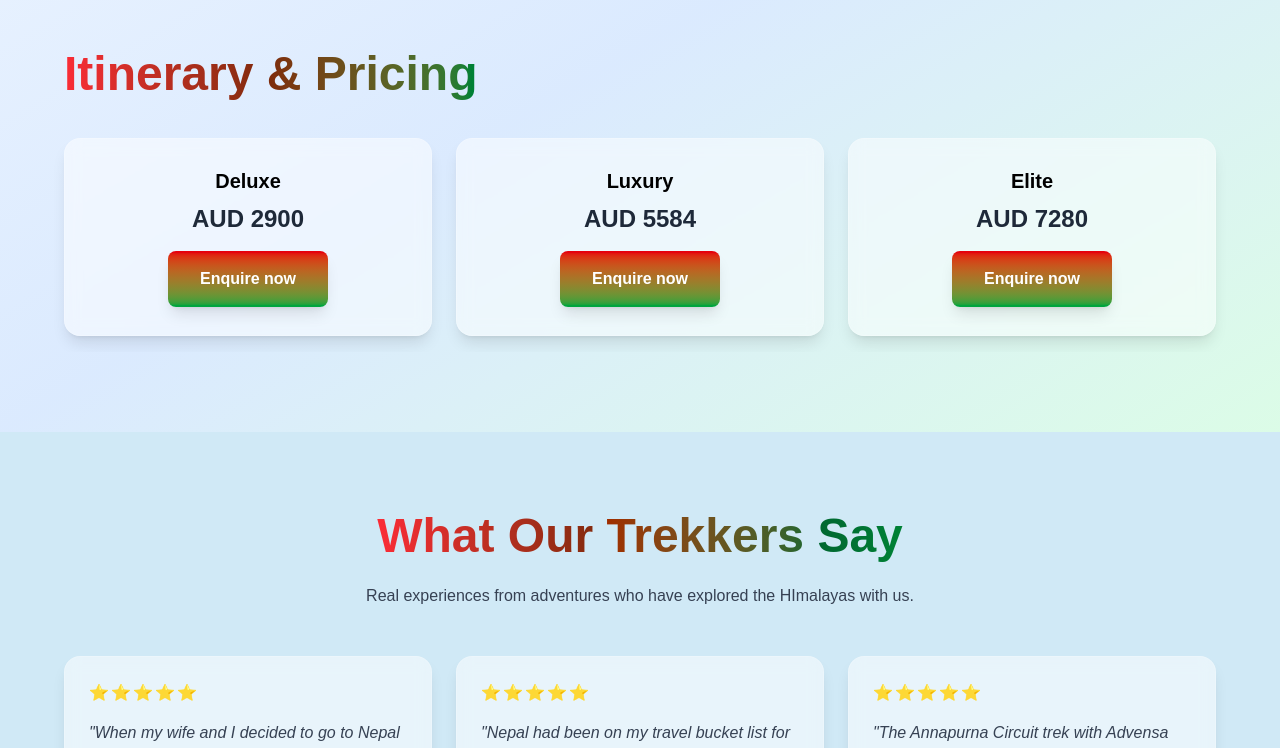
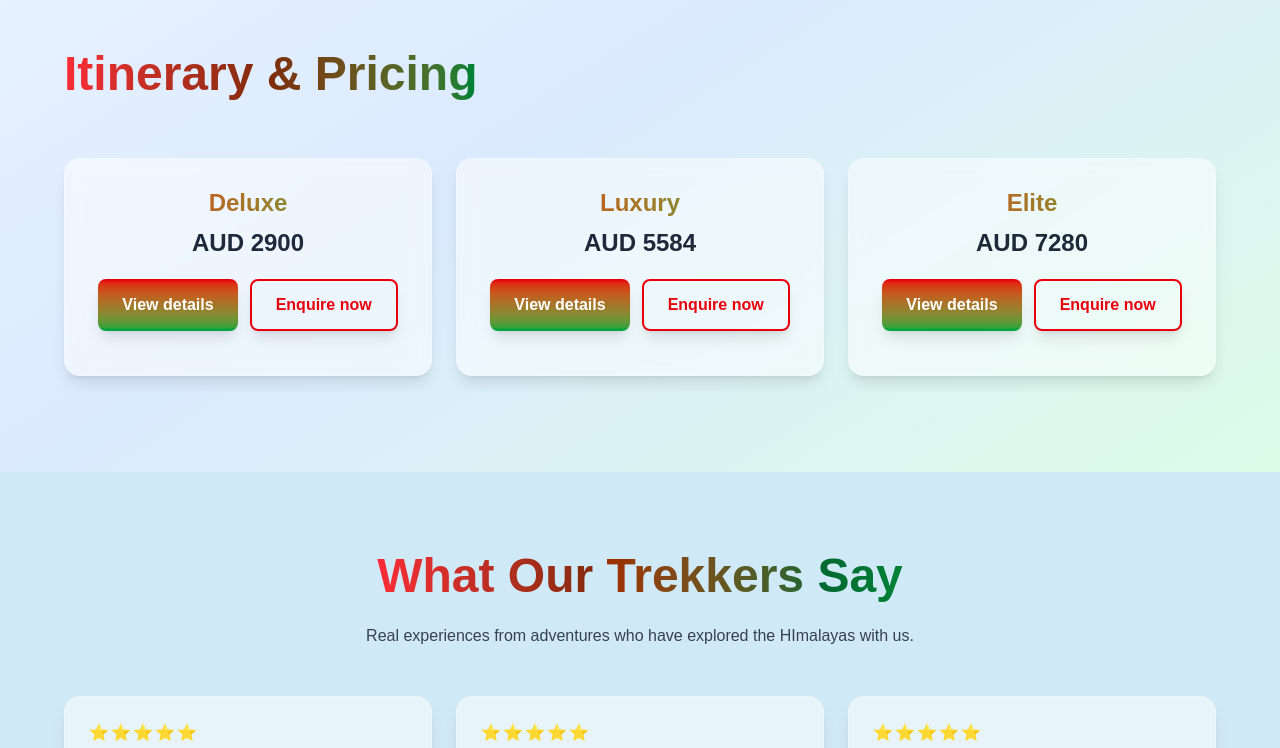
Before and after one commit to prathaideagen-collab/Advensa_Website, a Next.js app: page / in a window 1280 px wide. Shown: the part 1460-2208 px from the top of the page. Built offline with nearby package versions, Linux system fonts and the light colour scheme.

Commit message:
Initial commit

```diff
--- a/app/components/Footer/page.tsx
+++ b/app/components/Footer/page.tsx
@@ -58,9 +58,9 @@ export default function Footer() {
           </div>
 
           {/* Connect With Us */}
-          <div>
+          <div >
             <h3 className="text-gray-800 font-semibold text-lg mb-4">Connect With Us</h3>
-            <div className="flex gap-1">
+            <div className="flex items-center justify-center gap-1">
               {/* Facebook */}
               <a
                 href="https://www.facebook.com/profile.php?id=61569099300072"
--- a/app/components/sections/HeroSection.tsx
+++ b/app/components/sections/HeroSection.tsx
@@ -45,7 +45,7 @@ export default function EverestBaseCampTrek() {
           {/* Buttons */}
           <div className="flex flex-wrap gap-4 justify-center sm:justify-start items-center mb-12">
             <a href="https://wa.me/61430046850?text=Hello%2C%20I%20am%20interested">
-              <button className="px-4 sm:px-6 py-2 sm:py-3 bg-gradient-to-b from-red-600 to-green-600 text-white font-semibold rounded-lg shadow-lg hover:scale-105 transform transition-all duration-200 flex items-center justify-center gap-2 text-sm sm:text-base">
+              <button className="px-4 sm:px-6 py-2 sm:py-3.5 bg-gradient-to-b from-red-600 to-green-600 text-white font-semibold rounded-lg shadow-lg hover:scale-105 transform transition-all duration-200 flex items-center justify-center gap-2 text-sm sm:text-base">
                 Enquire on WhatsApp
               </button>
             </a>
--- a/app/components/sections/Services.tsx
+++ b/app/components/sections/Services.tsx
@@ -10,9 +10,9 @@ export default function Services() {
 
 
         {/* Quick Highlights Section */}
-<div className="font-bold mb-15">
+        <div className=" mb-15">
           <h2 className="text-5xl bg-gradient-to-r from-red-500 to-green-800 bg-clip-text text-transparent">
-    <span className="bg-gradient-to-r from-red-500 to-orange-900 bg-clip-text text-transparent font-bold">
+            <span className="bg-gradient-to-r from-red-500 to-orange-900 bg-clip-text text-transparent font-bold ">
               Quick{" "}
             </span>
             <span className="bg-gradient-to-r from-orange-900 to-green-700 bg-clip-text text-transparent font-bold">
@@ -48,7 +48,7 @@ export default function Services() {
 
         {/* Itinerary & Pricing Section */}
 
-          <h2 className="text-5xl font-bold mt-30 mb-10">
+        <h2 className="text-5xl font-bold mt-30 mb-15">
           <span className="bg-gradient-to-r from-red-500 to-orange-900 bg-clip-text text-transparent font-bold">
             Itinerary{" "}
           </span>
@@ -57,43 +57,90 @@ export default function Services() {
           </span>
         </h2>
         <div className="flex gap-6 overflow-x-auto pb-4 -mx-4 px-4">
+
+
+
           {/* Deluxe */}
           <div className="bg-white/50 backdrop-blur-sm rounded-2xl p-7 border border-white/20 shadow-lg flex-1 min-w-[250px] flex justify-center">
             <div className="text-center">
+              <h3 className="bg-gradient-to-r from-red-600 to-green-600 bg-clip-text text-transparent font-bold text-2xl mb-2">
+                Deluxe
+              </h3>
+              <div className="text-2xl font-bold text-gray-800 mb-4">AUD 2900</div>
+
+
+              <div className="flex flex-col sm:flex-row justify-center gap-3 mt-5 mb-4">
                 <a href="https://advensatravel.com/package/14-days-everest-base-camp-trek-deluxe">
-                <h3 className="font-bold text-xl mb-2">Deluxe</h3>
-                <div className="text-2xl font-bold text-gray-800 mb-4">AUD 2900</div>
-                <button className="px-8 py-4 bg-gradient-to-b from-red-600 to-green-600 text-white font-semibold rounded-lg shadow-lg hover:scale-105 transform transition-all duration-200 flex items-center gap-2">
+                  <button className="px-8  sm:px-6 py-4 sm:py-3.5 bg-gradient-to-b from-red-600 to-green-600 text-white font-semibold rounded-lg shadow-lg hover:scale-105 transform transition-all duration-200 whitespace-nowrap">
+                    View details
+                  </button>
+                </a>
+
+              <a href="https://wa.me/61430046850?text=Hello%2C%20I%20am%20interested">
+
+                  <button className="px-8 sm:px-6 py-4 sm:py-3 text-red-600 font-semibold rounded-lg border-2 border-red-600 hover:bg-red-600 hover:text-white shadow-lg hover:scale-105 transform transition-all duration-200 flex items-center justify-center gap-2 text-sm sm:text-base">
                     Enquire now
                   </button>
                 </a>
+
               </div>
             </div>
+          </div>
+
+
           {/* Luxury */}
           <div className="bg-white/50 backdrop-blur-sm rounded-2xl p-7 border border-white/20 shadow-lg flex-1 min-w-[250px] flex justify-center">
             <div className="text-center">
-                <h3 className="font-bold text-xl mb-2">Luxury</h3>
+              <h3 className="bg-gradient-to-r from-red-600 to-green-600 bg-clip-text text-transparent font-bold text-2xl mb-2">
+                Luxury
+              </h3>
               <div className="text-2xl font-bold text-gray-800 mb-4">AUD 5584</div>
+
+              <div className="flex flex-col sm:flex-row justify-center gap-3 mt-5 mb-4">
                 <a href="https://advensatravel.com/package/16-days-everest-base-camp-trek-luxury">
-                <button className="px-8 py-4 bg-gradient-to-b from-red-600 to-green-600 text-white font-semibold rounded-lg shadow-lg hover:scale-105 transform transition-all duration-200 flex items-center gap-2">
-                  Enquire now
+                <button className="px-8  sm:px-6 py-4 sm:py-3.5 bg-gradient-to-b from-red-600 to-green-600 text-white font-semibold rounded-lg shadow-lg hover:scale-105 transform transition-all duration-200 whitespace-nowrap">
+                    View details
                   </button>
                 </a>
-              </div>
-            </div>
-            {/* elite */}
-            <div className="bg-white/50 backdrop-blur-sm rounded-2xl p-7 border border-white/20 shadow-lg flex-1 min-w-[250px] flex justify-center">
-              <div className="text-center">
-                <a href="https://advensatravel.com/package/16-days-everest-base-camp-trekelite-service">
-                <h3 className="font-bold text-xl mb-2">Elite</h3>
-                <div className="text-2xl font-bold text-gray-800 mb-4">AUD 7280</div>
-                <button className="px-8 py-4 bg-gradient-to-b from-red-600 to-green-600 text-white font-semibold rounded-lg shadow-lg hover:scale-105 transform transition-all duration-200 flex items-center gap-2">
+
+               <a href="https://wa.me/61430046850?text=Hello%2C%20I%20am%20interested">
+
+                  <button className="px-8 sm:px-6 py-4 sm:py-3 text-red-600 font-semibold rounded-lg border-2 border-red-600 hover:bg-red-600 hover:text-white shadow-lg hover:scale-105 transform transition-all duration-200 flex items-center justify-center gap-2 text-sm sm:text-base">
                     Enquire now
                   </button>
                 </a>
               </div>
             </div>
           </div>
+
+
+          {/* elite */}
+          <div className="bg-white/50 backdrop-blur-sm rounded-2xl p-7 border border-white/20 shadow-lg flex-1 min-w-[250px] flex justify-center">
+            <div className="text-center">
+
+              <h3 className="bg-gradient-to-r from-red-600 to-green-600 bg-clip-text text-transparent font-bold text-2xl mb-2">
+                Elite
+              </h3>
+              <div className="text-2xl font-bold text-gray-800 mb-4">AUD 7280</div>
+
+              <div className="flex flex-col sm:flex-row justify-center gap-3 mt-5 mb-4">
+                <a href="https://advensatravel.com/package/16-days-everest-base-camp-trekelite-service">
+                  <button className="px-8  sm:px-6 py-4 sm:py-3.5 bg-gradient-to-b from-red-600 to-green-600 text-white font-semibold rounded-lg shadow-lg hover:scale-105 transform transition-all duration-200 whitespace-nowrap">
+                    View details
+                  </button>
+                </a>
+
+                <a href="https://wa.me/61430046850?text=Hello%2C%20I%20am%20interested">
+
+                  <button className="px-8 sm:px-6 py-4 sm:py-3 text-red-600 font-semibold rounded-lg border-2 border-red-600 hover:bg-red-600 hover:text-white shadow-lg hover:scale-105 transform transition-all duration-200 flex items-center justify-center gap-2 text-sm sm:text-base">
+                    Enquire now
+                  </button>
+                </a>
+              </div>
+            </div>
+          </div>
+
+        </div>
       </div>
 
     </section>
```
Lines whose indentation alone changed are shown as unchanged.
